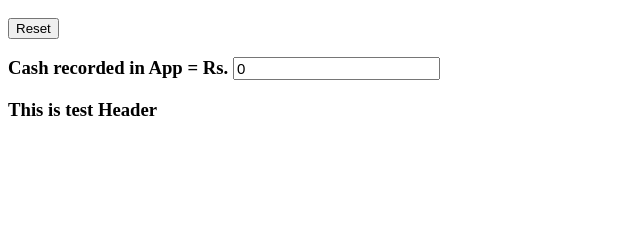
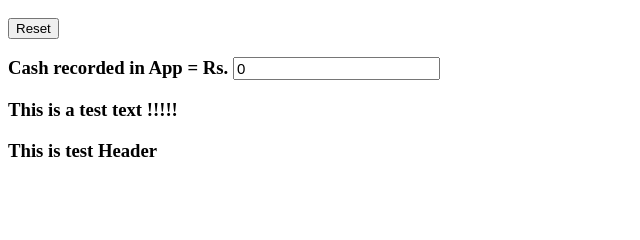
Before and after one commit to ninadbodas/CashCalcWebApp, a Django app: page /ccapp/home/ in a window 1280 px wide. Shown: the part 448-688 px from the top of the page, without its empty margins (0-640 px from the left). Run offline with Django 4.2, Linux system fonts and the light colour scheme.

Commit message:
7th Nove

```diff
--- a/ccapp/templates/Cash_Calc.html
+++ b/ccapp/templates/Cash_Calc.html
@@ -180,6 +180,7 @@
 		<button type="button" onclick="resetForm()">Reset</button>
 		<br>
 		<h3>Cash recorded in App = Rs. <input id="CashRec" style="font-size:15px;" onblur="calc_diff()" value="0"></h3>
+		<h3>This is a test text !!!!!</h3>
 		<h3>This is test Header</h3>
 		<h2><span id="CashDiff"></span></h2>
 		<h2><span id="vCashMore"></span></h2>
```
